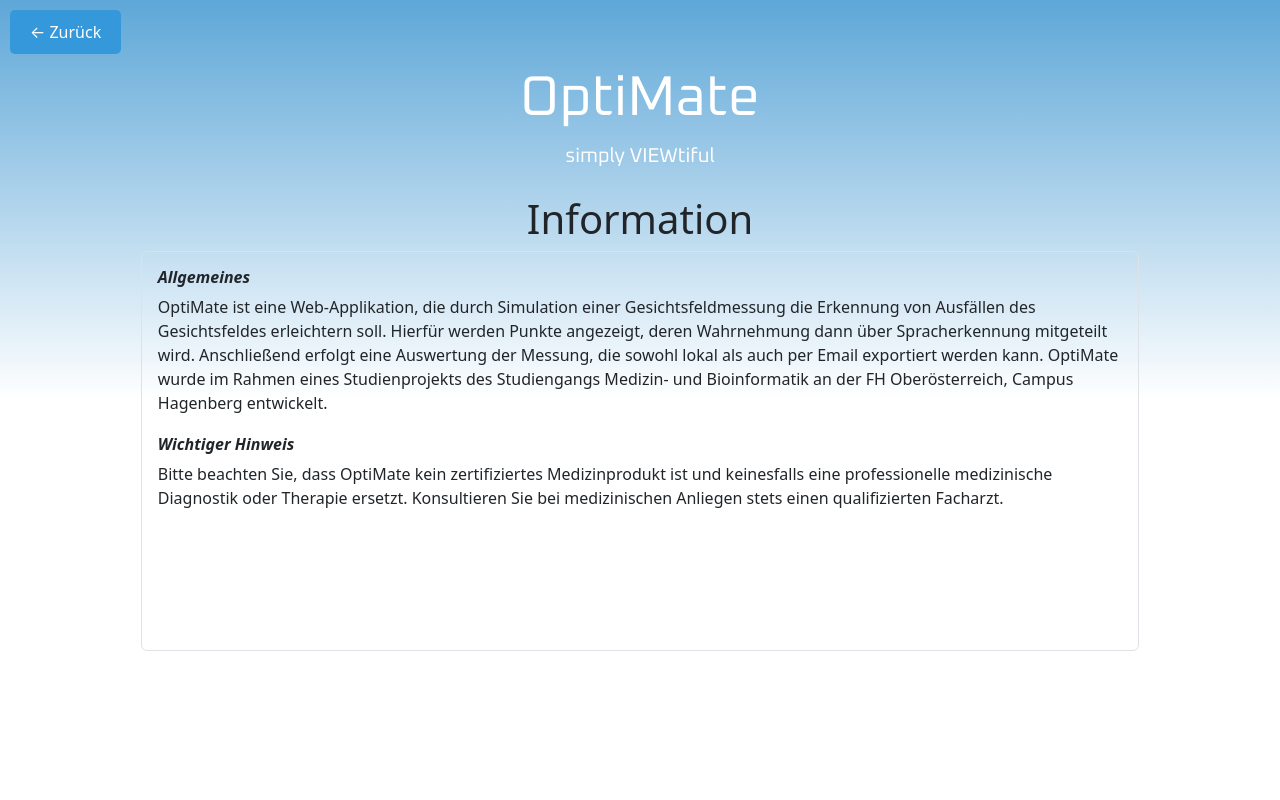
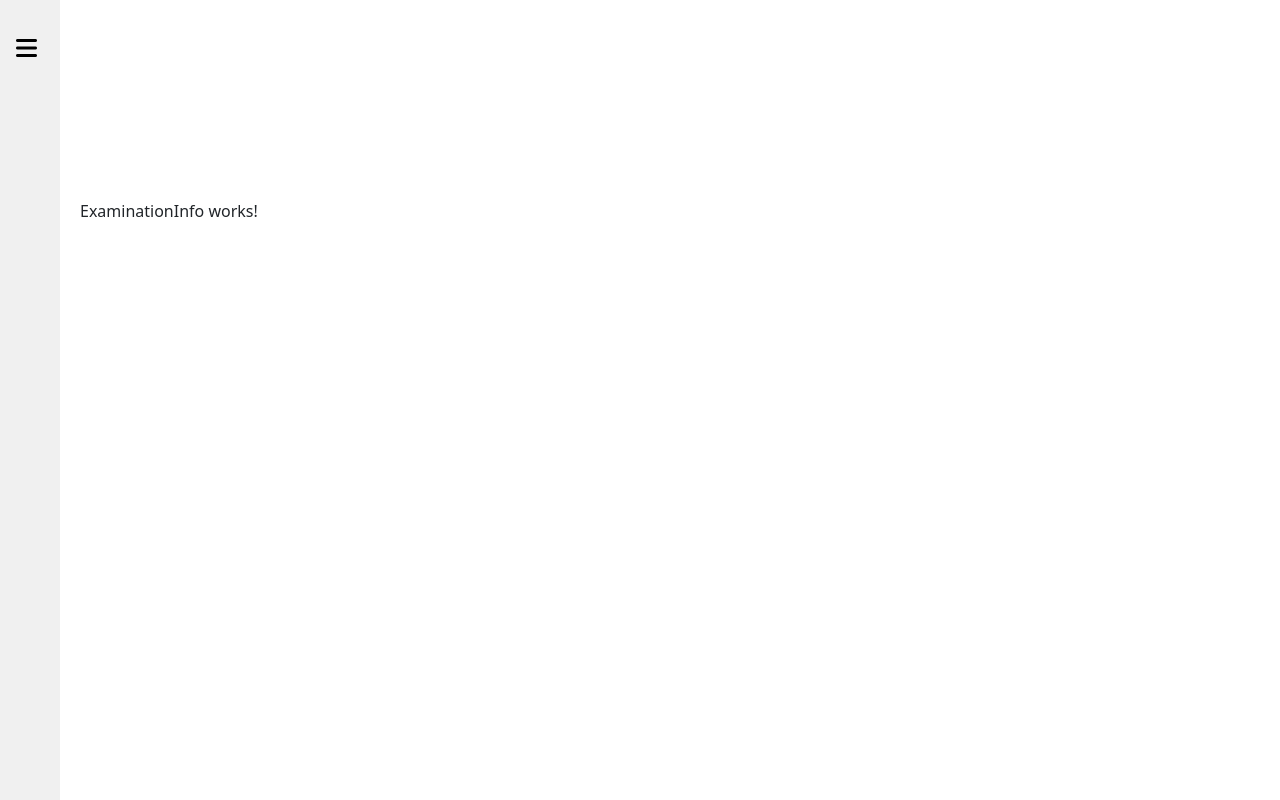
Before and after one commit to coldzeraa/MPR4PTG2, a React (Create React App) app in the folder frontend/: page /info in a window 1280 px wide. Built offline with nearby package versions, Linux system fonts and the light colour scheme.

Commit message:
TRIED making a navbar

```diff
--- a/frontend/public/index.html
+++ b/frontend/public/index.html
@@ -4,6 +4,8 @@
     <meta charset="utf-8" />
     <link rel="icon" href="%PUBLIC_URL%/favicon.ico" />
     <meta name="viewport" content="width=device-width, initial-scale=1" />
+    <link rel="stylesheet" href="https://cdnjs.cloudflare.com/ajax/libs/font-awesome/6.0.0-beta3/css/all.min.css"/>
+
     <meta name="theme-color" content="#000000" />
     <meta
       name="description"
--- a/frontend/src/App.css
+++ b/frontend/src/App.css
@@ -1,6 +1,5 @@
 @import url('https://fonts.googleapis.com/css?family=Oxanium');
 @import url('https://cdn.jsdelivr.net/npm/bootstrap@5.3.3/dist/css/bootstrap.min.css');
-
 .p {
   font-family: 'Oxanium', sans-serif;
 }
@@ -144,8 +143,18 @@ html, body {
   margin: 0 auto;
 }
 
+/*LOGO TOP*/
+.logo-top {
+  background: gradient(#66a8d4, white); /*TODO*/
+  display: flex;
+  align-items: center;
+  justify-content: center;
+  font-family: 'Oxanium', sans-serif;
+  font-weight: bold;
+}
 
 /*PERIMETRY*/
+
 .split-container {
   display: flex;
   height: 100vh;
@@ -178,6 +187,90 @@ html, body {
   z-index: 999;
 }
 
+/* SIDEBAR */
+
+.sidebar {
+    height: 100vh;
+    width: 250px;
+    background-color: #f0f0f0;
+    position: fixed;
+    top: 0;
+    left: 0;
+    display: flex;
+    flex-direction: column;
+    transition: width 0.3s ease;
+    z-index: 1000;
+}
+
+.collapsed {
+    width: 60px;
+    overflow: hidden;
+}
+
+.menu-item {
+    display: flex;
+    align-items: center;
+    padding: 10px;
+    margin-left: 10px;
+    margin-top: 20px;
+    cursor: pointer;
+    transition: padding 0.3s ease;
+}
+
+.menu-icon {
+    font-size: 20px;
+    margin-right: 10px;
+}
+
+.menu-title {
+    padding: 10px;
+    text-align: center;
+    margin-top: 20px;
+}
+
+.toggle-button {
+    background: none;
+    border: none;
+    cursor: pointer;
+    display: flex;
+    justify-content: center;
+    align-items: center;
+    position: fixed;
+    top: 10px;
+    left: 10px;
+    z-index: 1100;
+    margin-top: 25px;
+}
+
+.small-links {
+    margin-top: auto;
+    margin-left: 10px;
+    padding: 10px;
+    text-align: left;
+}
+
+.small-link {
+    display: block;
+    margin: 5px 0;
+    font-size: 15px;
+    color: #333;
+    text-decoration: none;
+    transition: color 0.3s;
+}
+
+.small-link:hover {
+    color: blue;
+    text-decoration: underline;
+}
+
+.flex {
+    display: flex;
+    justify-content: center;
+    align-items: center;
+    margin-top: 10px;
+    padding: 10px;
+}
+
 
 @media (min-width: 576px) {
   .position-sm-static {
@@ -196,6 +289,7 @@ html, body {
     position: sticky !important;
   }
 }
+
 @media (min-width: 768px) {
   .position-md-static {
     position: static !important;
--- a/frontend/src/App.js
+++ b/frontend/src/App.js
@@ -7,6 +7,7 @@ import ExportPage from "./components/ExportPage";
 import { BrowserRouter, Route, Routes } from "react-router-dom";
 import Perimetry from "./components/Perimetry";
 import Info from "./components/Info";
+import ExaminationInfo from "./components/ExaminationInfo";
 
 function App() {
   return (
@@ -18,10 +19,12 @@ function App() {
         <Route path="/tutorial" element={<Tutorial />} />
         <Route path="/perimetry" element={<Perimetry />} />
         <Route path="/export" element={<ExportPage />} />
-        <Route path="/info" element={<Info />} />
+        <Route path="/info" element={<ExaminationInfo />} />
       </Routes>
     </BrowserRouter>
   );
 }
+// TODO:
+// <Route path="/info" element={<Info />} />
 
 export default App;
--- /dev/null
+++ b/frontend/src/components/ExaminationInfo.js
@@ -0,0 +1,32 @@
+import React, { useState } from "react";
+import Sidebar from "./Sidebar";
+import LogoTop from "./LogoTop";
+import "./../App.css";
+
+function ExaminationInfo() {
+  const [isSidebarExpanded, setIsSidebarExpanded] = useState(false);
+
+  const handleSidebarToggle = (isExpanded) => {
+    setIsSidebarExpanded(isExpanded);
+  };
+
+  return (
+    <div>
+      <Sidebar onToggle={handleSidebarToggle} />
+      <div
+        style={{
+          marginLeft: isSidebarExpanded ? '250px' : '60px',
+          transition: 'margin-left 0.3s ease',
+          padding: '20px',
+        }}
+      >
+        <LogoTop />
+        <div>
+          <span>ExaminationInfo works!</span>
+        </div>
+      </div>
+    </div>
+  );
+}
+
+export default ExaminationInfo;
--- /dev/null
+++ b/frontend/src/components/Sidebar.js
@@ -0,0 +1,66 @@
+import React, { useState } from 'react';
+import '../App.css';
+
+const menuItems = [
+    { icon: 'fas fa-tachometer-alt', label: 'Dashboard' },
+    { icon: 'fas fa-eye', label: 'Perimetrie' },
+    { icon: 'fas fa-eye-dropper', label: 'Ishihara-Test' },
+    { icon: 'fas fa-archive', label: 'Archiv' },
+];
+
+const MenuItem = ({ icon, label, expanded }) => (
+    <div className="menu-item">
+        <i className={`${icon} menu-icon`}></i>
+        {expanded && <span>{label}</span>}
+    </div>
+);
+
+export default function Sidebar() {
+    const [expanded, setExpanded] = useState(false);
+
+    const toggleSidebar = () => {
+        setExpanded(prev => !prev);
+    };
+
+    return (
+        <div>
+            <button onClick={toggleSidebar} className="toggle-button">
+                <i className={`fas ${expanded ? 'fa-chevron-right' : 'fa-bars'}`} style={{ fontSize: '24px' }}></i>
+            </button>
+
+            <div className={`sidebar ${expanded ? 'expanded' : 'collapsed'}`}>
+                {expanded && (
+                    <>
+                        <h3 className="menu-title">Menü</h3>
+                        <div className="menu-items">
+                            {menuItems.map((item, index) => (
+                                <MenuItem key={index} icon={item.icon} label={item.label} expanded={expanded} />
+                            ))}
+                        </div>
+                        <div className="small-links">
+                            <a href="#" className="small-link">Über Optimate</a>
+                            <a href="#" className="small-link">Kontakt</a>
+                            <a href="#" className="small-link">Ausloggen</a>
+                        </div>
+                        <div className="flex justify-center items-center">
+                            <a
+                                className="flex items-center gap-1 text-sm hover:text-blue-700 hover:underline"
+                                href="https://github.com/coldzeraa/MPR4PTG2"
+                                target="_blank"
+                                rel="noopener noreferrer"
+                            >
+                                Find us on{' '}
+                                <img
+                                    src={require('../icons/github.svg').default}
+                                    alt="GitHub Logo"
+                                    width={15}
+                                    height={15}
+                                />
+                            </a>
+                        </div>
+                    </>
+                )}
+            </div>
+        </div>
+    );
+}
--- a/frontend/src/components/WelcomeScreen.js
+++ b/frontend/src/components/WelcomeScreen.js
@@ -1,6 +1,6 @@
 import React, { useEffect, useState } from 'react';
 import { useNavigate } from "react-router-dom";
-import { ReactComponent as Logo } from "./../eye_logo.svg";
+import { ReactComponent as Logo } from "../icons/eye_logo.svg";
 import "./../App.css";
 
 function WelcomeScreen() {
```
Also changed, not shown: frontend/src/icons/eye_logo.svg (renamed from frontend/src/eye_logo.svg), frontend/src/icons/logo.svg (renamed from frontend/src/logo.svg).
